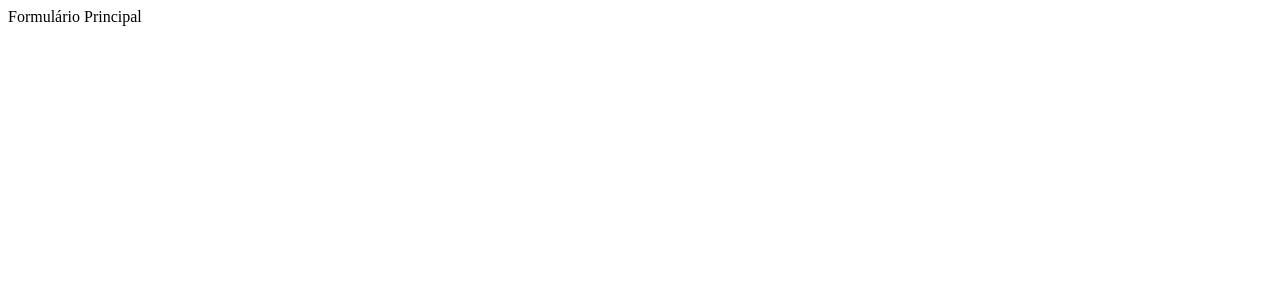
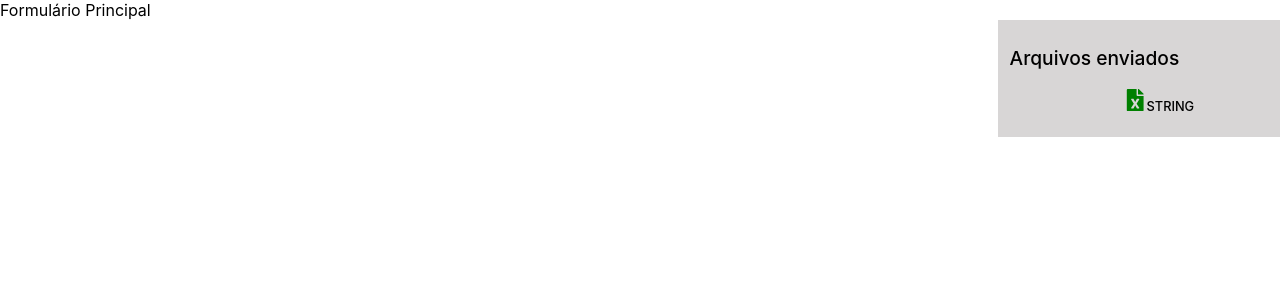
Before and after one commit to ujorgeleite/jira-agile-metrics-web, a Next.js app: page / in a window 1280 px wide. Shown: the top 300 px of the page. Built offline with nearby package versions, Linux system fonts and the light colour scheme; no server answers.

Commit message:
add(inputFiles): add component inut files

```diff
--- /dev/null
+++ b/src/components/InputFiles/index.tsx
@@ -0,0 +1,35 @@
+import { useEffect, useState } from 'react'
+import { FaFileExcel } from 'react-icons/fa';
+
+import { api } from '../../services/api'
+
+import styles from "./style.module.scss"
+
+export function InputFiles() {
+  const [files, setFiles] = useState([String])
+
+  const getFiles = async () => {
+    const { data } = await api.get('List');
+    setFiles(data)
+  }
+
+  useEffect(() => {
+    getFiles()
+  }, [])
+
+  return (
+    <div className={styles.InputList}>
+      <p>Arquivos enviados</p>
+      <ul>
+        {
+          files.map((file, index) => {
+            return (<li key={index}>
+              <FaFileExcel className={styles.icon}/>
+              {file.name}
+            </li>)
+          })
+        }
+      </ul>
+    </div>
+  )
+}
--- /dev/null
+++ b/src/components/InputFiles/style.module.scss
@@ -0,0 +1,28 @@
+.InputList {
+  max-width: 30%;
+  text-align: left;
+  margin-left: 78%;
+  background: #d8d6d6;
+  padding: 0.4rem;
+
+  p {
+    font-size: 1.2rem;
+    font-weight: 500;
+    padding-left: 0.3rem;
+  }
+
+  ul {
+    text-align: center;
+    li {
+      list-style: none;
+      text-transform: uppercase;
+      font-size: 0.8rem;
+      font-weight: 500;
+    }
+  }
+
+  svg {
+    color: green;
+    font-size: 1.4rem;
+  }
+}
--- /dev/null
+++ b/src/pages/_app.js
@@ -0,0 +1,16 @@
+import React from "react";
+import { InputFiles } from "../components/InputFiles";
+import "../styles/globals.css";
+
+function MyApp({ Component, pageProps }) {
+  return (
+    <div>
+      <div>
+        <Component {...pageProps} />
+      </div>
+      <InputFiles />
+    </div>
+  );
+}
+
+export default MyApp;
```
